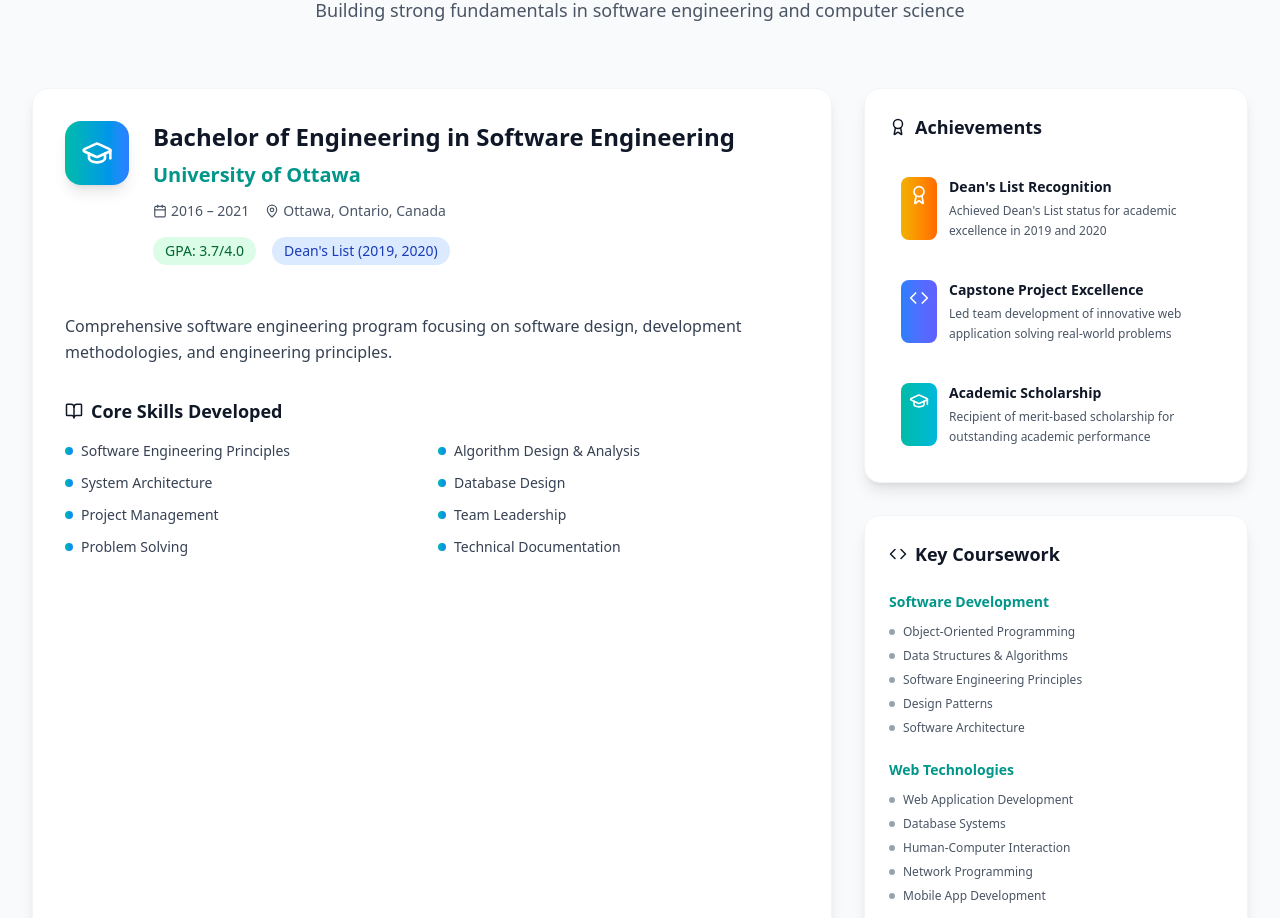
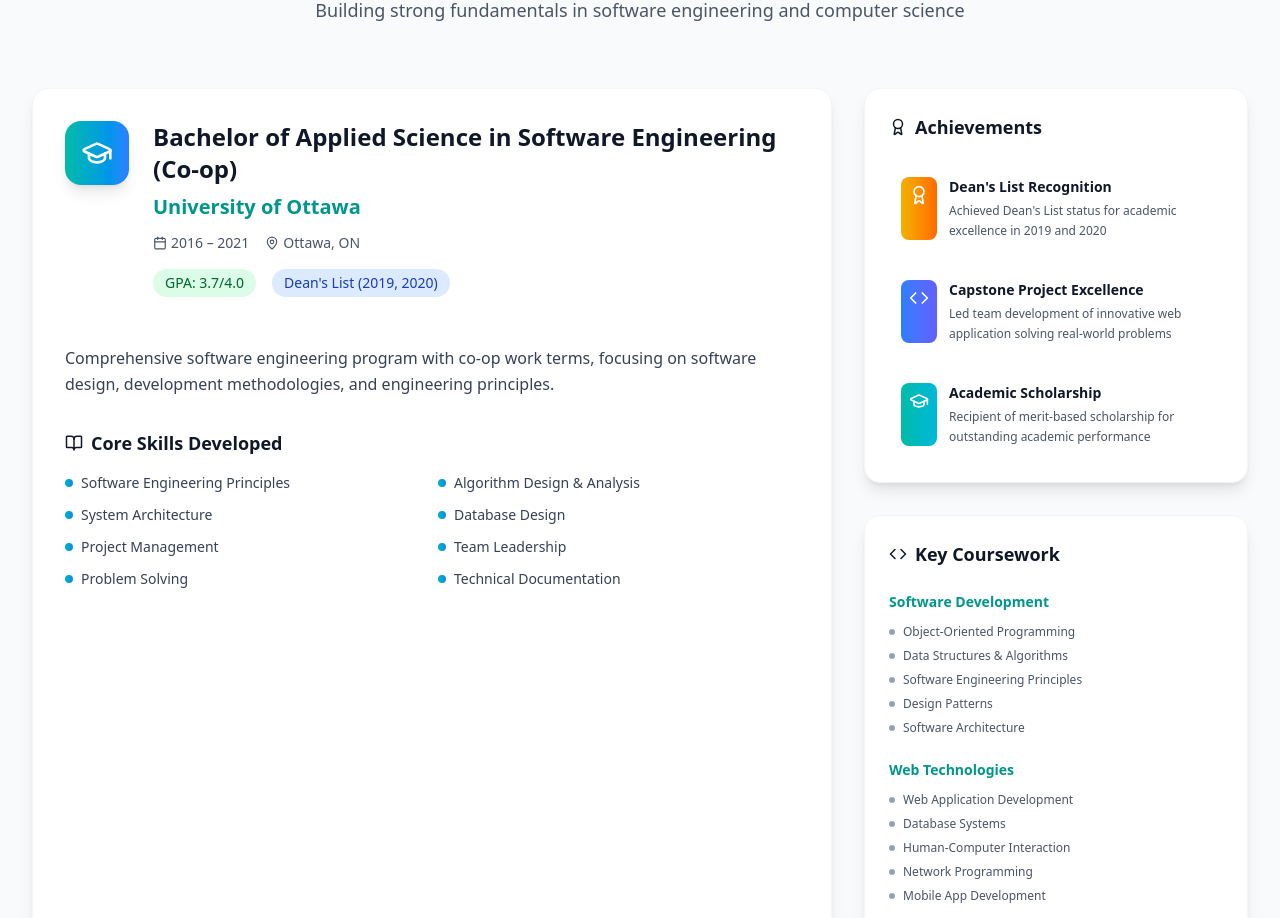
Before and after one commit to mustafabasheer7/portfolio-official, a Next.js app: page / in a window 1280 px wide. Shown: the part 9240-10158 px from the top of the page. Built offline with nearby package versions, Linux system fonts and the light colour scheme.

Commit message:
updated src/components/Education.tsx

```diff
--- a/src/components/Education.tsx
+++ b/src/components/Education.tsx
@@ -12,14 +12,14 @@
 
 const Education = () => {
   const education = {
-    degree: "Bachelor of Engineering in Software Engineering",
+    degree: "Bachelor of Applied Science in Software Engineering (Co-op)",
     university: "University of Ottawa",
-    location: "Ottawa, Ontario, Canada",
+    location: "Ottawa, ON",
     period: "2016 – 2021",
     gpa: "3.7/4.0",
     honors: "Dean's List (2019, 2020)",
     description:
-      "Comprehensive software engineering program focusing on software design, development methodologies, and engineering principles.",
+      "Comprehensive software engineering program with co-op work terms, focusing on software design, development methodologies, and engineering principles.",
   };
 
   const relevantCourses = [
```
